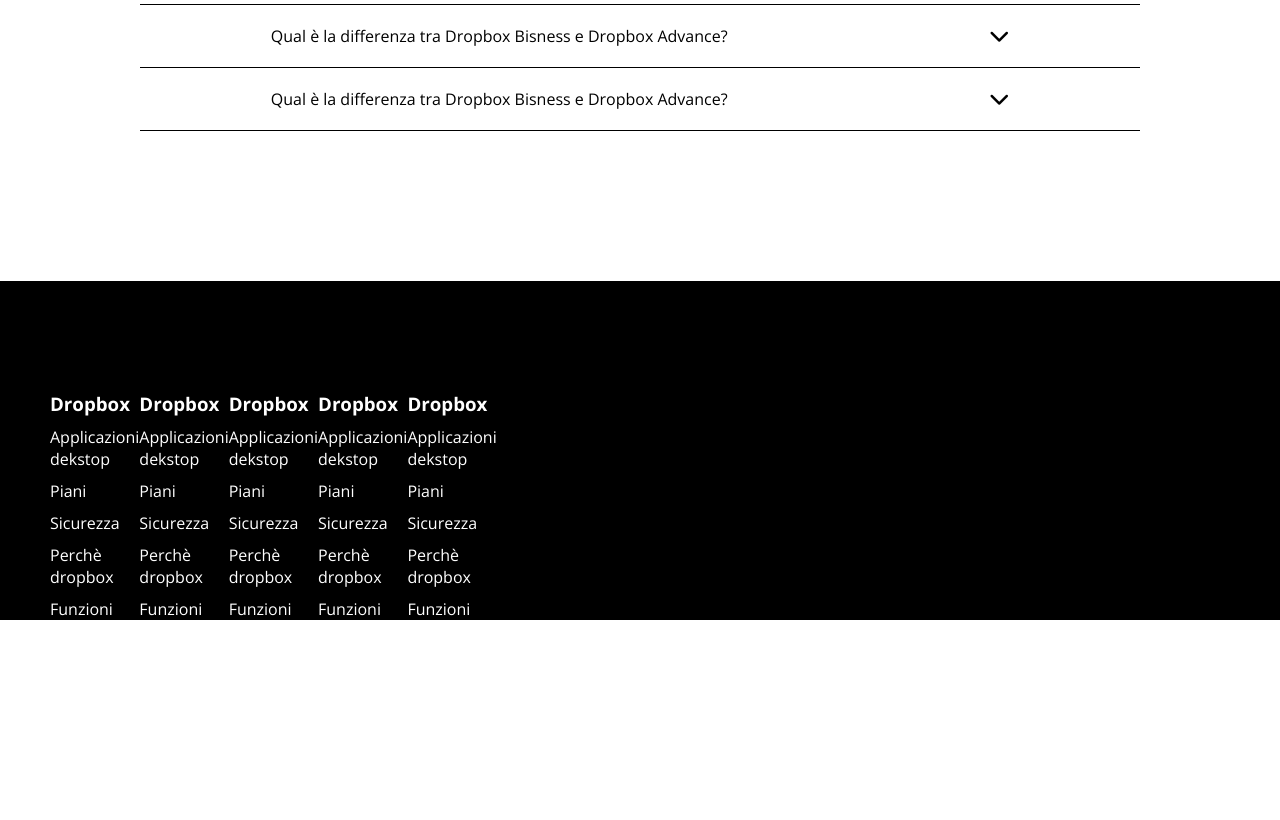
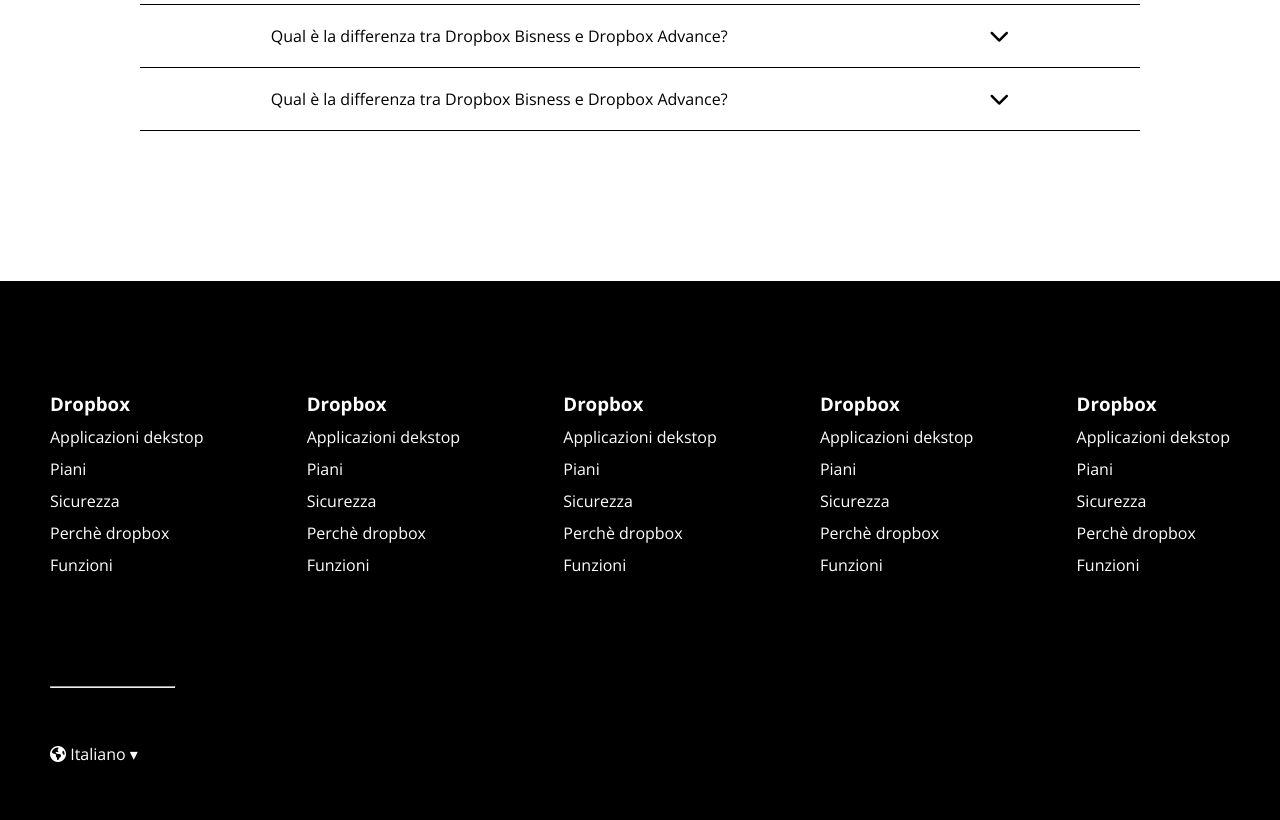
Before and after one commit to Spong3ibob/htmlcss-dropbox, a plain HTML site: page index.html in a window 1280 px wide. Shown: the part 6127-6947 px from the top of the page. Before the commit the page ends 6747 px from the top, so only its background shows below. Drawn offline with nearby package versions, Linux system fonts and the light colour scheme.

Commit message:
footer finito

```diff
--- a/css/style.css
+++ b/css/style.css
@@ -380,9 +380,8 @@ footer{
     color: white;
 }
 .row-footer{
-    width: calc(100% / 5);
     display: flex;
-    justify-content: space-around;
+    justify-content: space-between;
 }
 .li-footer{
     list-style-type: none;
@@ -393,3 +392,13 @@ footer{
 .titolo-lista{
     padding-top: 110px;
 }
+.hr-footer{
+    width: 125px;
+    margin-top: 110px;
+}
+.lingua i{
+    font-size: 16px;
+}
+.lingua{
+    padding: 55px 0;
+}
--- a/index.html
+++ b/index.html
@@ -237,7 +237,7 @@
     <footer>
         <div class="container-big">
             <div class="row-footer">
-                <div class="col1-footer">
+                <div class="col-footer">
                     <h3 class="titolo-lista">Dropbox</h3>
                     <ul class="li-footer">
                         <li>Applicazioni dekstop</li>
@@ -247,7 +247,7 @@
                         <li>Funzioni</li>
                     </ul>
                 </div>
-                <div class="col2-footer">
+                <div class="col-footer">
                     <h3 class="titolo-lista">Dropbox</h3>
                     <ul class="li-footer">
                         <li>Applicazioni dekstop</li>
@@ -257,7 +257,7 @@
                         <li>Funzioni</li>
                     </ul>
                 </div>
-                <div class="col3-footer">
+                <div class="col-footer">
                     <h3 class="titolo-lista">Dropbox</h3>
                     <ul class="li-footer">
                         <li>Applicazioni dekstop</li>
@@ -267,7 +267,7 @@
                         <li>Funzioni</li>
                     </ul>
                 </div>
-                <div class="col4-footer">
+                <div class="col-footer">
                     <h3 class="titolo-lista">Dropbox</h3>
                     <ul class="li-footer">
                         <li>Applicazioni dekstop</li>
@@ -277,7 +277,7 @@
                         <li>Funzioni</li>
                     </ul>
                 </div>
-                <div class="col5-footer">
+                <div class="col-footer">
                     <h3 class="titolo-lista">Dropbox</h3>
                     <ul class="li-footer">
                         <li>Applicazioni dekstop</li>
@@ -288,6 +288,11 @@
                     </ul>
                 </div>
             </div>
+            <!-- selezione lingua -->
+            <hr class="hr-footer">
+            <div class="lingua">
+                <i class="fa-solid fa-earth-americas"></i> Italiano ▾
+            </div>
         </div>
     </footer>
 </body>
```
